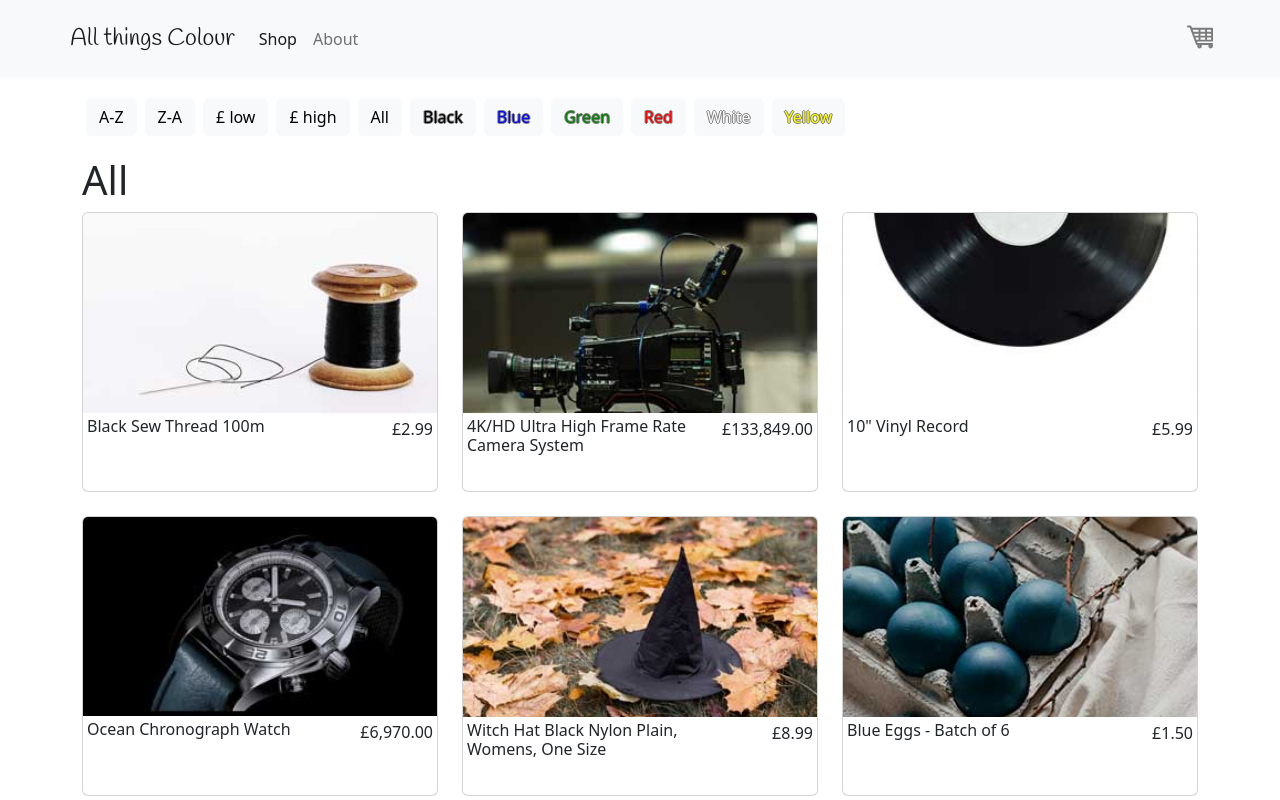
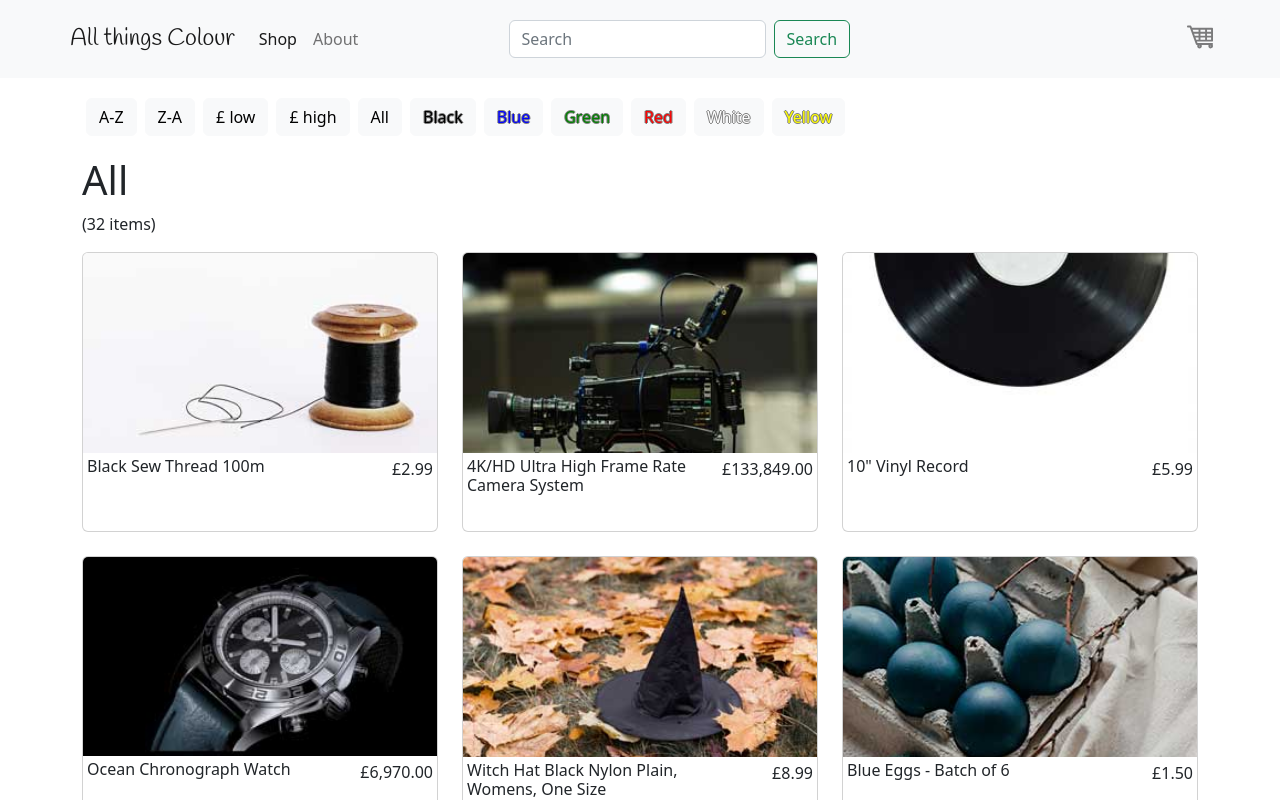
Before and after one commit to erickongdata/shopping_cart_react, a React (Create React App) app: page /shop in a window 1280 px wide. Shown: the top 800 px of the page. Built offline with nearby package versions, Linux system fonts and the light colour scheme.

Commit message:
Add Search function

```diff
--- a/src/AppContext.jsx
+++ b/src/AppContext.jsx
@@ -1,5 +1,6 @@
-import { createContext, useMemo, useRef } from 'react';
+import { createContext, useMemo, useRef, useState } from 'react';
 import PropTypes from 'prop-types';
+import { useNavigate } from 'react-router-dom';
 import DATA from './data/products';
 import useLocalStorage from './hooks/useLocalStorage';
 import {
@@ -19,7 +20,9 @@ export function AppProvider({ children }) {
     alpha: '',
     price: '',
   });
+  const [searchTerm, setSearchTerm] = useState('');
   const quantityDropdown = useRef();
+  const searchBar = useRef();
   // Store and update cart total price and no. of items
   const totalPrice = useMemo(
     () => calculateTotalPrice(DATA, cart),
@@ -27,6 +30,7 @@ export function AppProvider({ children }) {
   );
   const totalNumItems = useMemo(() => calculateTotalNumItems(cart), [cart]);
   const itemMaxLimit = 99;
+  const navigate = useNavigate();
 
   const handleAddCartItem = (id) => {
     setCart((currCart) => {
@@ -89,6 +93,19 @@ export function AppProvider({ children }) {
     });
   };
 
+  const handleSearchItem = (e) => {
+    e.preventDefault();
+    const search = searchBar.current.value;
+    setSearchTerm(search);
+    if (search === '') {
+      setCategory('all');
+    } else {
+      setCategory('search');
+    }
+
+    navigate('/shop');
+  };
+
   const context = useMemo(
     () => ({
       cart,
@@ -100,13 +117,17 @@ export function AppProvider({ children }) {
       handleRemoveCartItem,
       handleItemNumChange,
       handleSubmitQuantity,
+      handleSearchItem,
       category,
       setCategory,
       sorting,
       setSorting,
       quantityDropdown,
+      searchBar,
+      searchTerm,
+      setSearchTerm,
     }),
-    [cart, category, sorting]
+    [cart, category, sorting, searchTerm]
   );
 
   return <AppContext.Provider value={context}>{children}</AppContext.Provider>;
--- a/src/components/Navbar.jsx
+++ b/src/components/Navbar.jsx
@@ -4,10 +4,10 @@ import { AppContext } from '../AppContext';
 import siteInfo from '../data/siteInfo';
 
 function Navbar() {
-  const { totalNumItems } = useContext(AppContext);
+  const { totalNumItems, handleSearchItem, searchBar } = useContext(AppContext);
   return (
     <nav className="row bg-light sticky-top justify-content-center">
-      <div className="navbar navbar-expand-sm bg-light p-3 col-9">
+      <div className="navbar navbar-expand-md bg-light p-3 col-9">
         <div className="container-fluid">
           <NavLink className="navbar-brand font-handlee fs-4" to="/">
             {siteInfo.siteTitle}
@@ -36,6 +36,22 @@ function Navbar() {
                 </NavLink>
               </li>
             </ul>
+            <form
+              className="d-flex mx-auto"
+              role="search"
+              onSubmit={handleSearchItem}
+            >
+              <input
+                className="form-control me-2"
+                type="search"
+                placeholder="Search"
+                aria-label="Search"
+                ref={searchBar}
+              />
+              <button className="btn btn-outline-success" type="submit">
+                Search
+              </button>
+            </form>
           </div>
         </div>
       </div>
--- a/src/components/ShopItemGallery.jsx
+++ b/src/components/ShopItemGallery.jsx
@@ -5,11 +5,15 @@ import formatCurrency from '../utilities/formatCurrency';
 import { filterData } from '../utilities/categoryFilter';
 
 function ShopItemGallery() {
-  const { data, category, sorting } = useContext(AppContext);
+  const { data, category, sorting, searchTerm } = useContext(AppContext);
 
-  return (
-    <ul className="row gy-4 gx-4 p-0" style={{ listStyle: 'none' }}>
-      {filterData(data, category, sorting.alpha, sorting.price).map((item) => (
+  const itemsShown = filterData(
+    data,
+    category,
+    sorting.alpha,
+    sorting.price,
+    searchTerm
+  ).map((item) => (
     <li key={item.id} className="col-12 col-md-6 col-lg-4 col-xlg-3">
       <Link
         to={`/product/${item.id}`}
@@ -37,8 +41,15 @@ function ShopItemGallery() {
         </div>
       </Link>
     </li>
-      ))}
+  ));
+
+  return (
+    <>
+      <p>{`(${itemsShown.length} items)`}</p>
+      <ul className="row gy-4 gx-4 p-0" style={{ listStyle: 'none' }}>
+        {itemsShown.length > 0 ? itemsShown : <h3>No results found</h3>}
       </ul>
+    </>
   );
 }
 
--- a/src/utilities/categoryFilter.js
+++ b/src/utilities/categoryFilter.js
@@ -25,11 +25,20 @@ const sortPrice = (data, order) => {
   return dataIn.sort((a, b) => b.price - a.price);
 };
 
-const filterData = (data, category, sortingAlpha, sortingPrice) => {
+const filterData = (data, category, sortingAlpha, sortingPrice, searchTerm) => {
   const dataIn = [...data];
   if (category === 'all')
     return sortPrice(sortAlpha(dataIn, sortingAlpha), sortingPrice);
-
+  if (category === 'search')
+    return sortPrice(
+      sortAlpha(
+        dataIn.filter((item) =>
+          item.title.toLowerCase().includes(searchTerm.toLowerCase())
+        ),
+        sortingAlpha
+      ),
+      sortingPrice
+    );
   return sortPrice(
     sortAlpha(
       dataIn.filter((item) => item.category === category),
```
Lines whose indentation alone changed are shown as unchanged.
